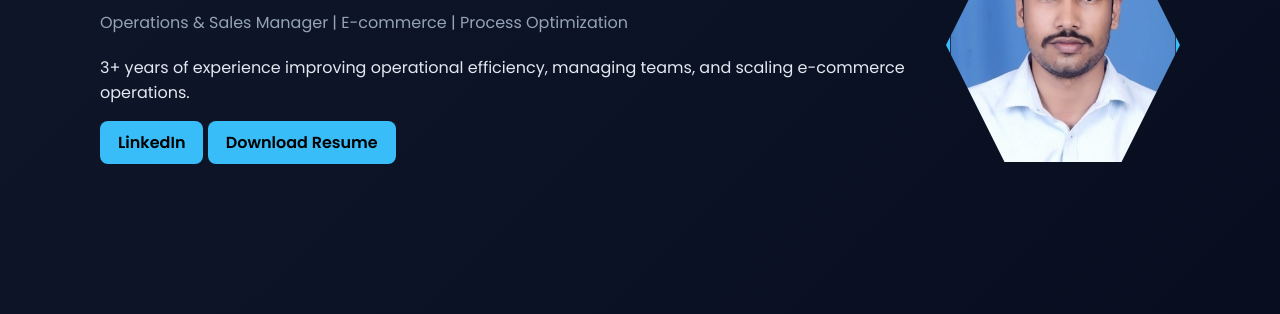
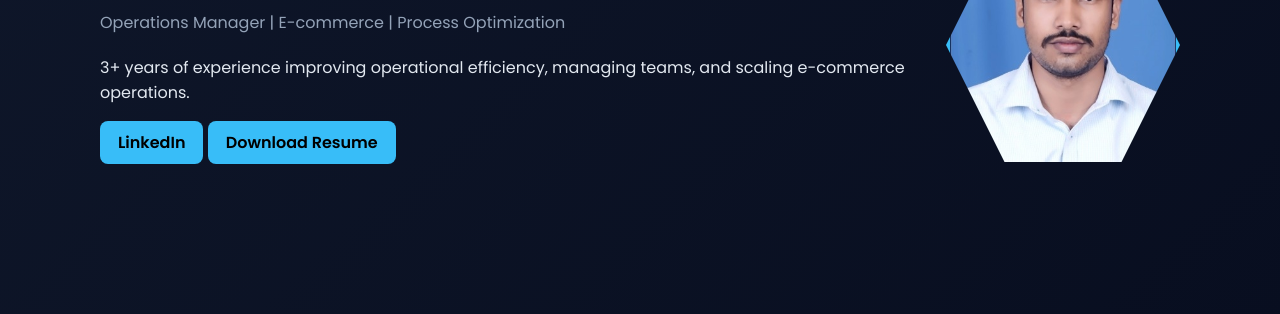
Before and after one commit to punithkumar686-sketch/punith-portfolio, a plain HTML site: page index.html in a window 1280 px wide. Shown: the part 270-584 px from the top of the page. Drawn offline with Linux system fonts and the light colour scheme.

Commit message:
Update index.html

```diff
--- a/index.html
+++ b/index.html
@@ -64,7 +64,7 @@
 <section id="home" class="home">
   <div>
     <h1>Punithkumar M Gudisagar</h1>
-    <p class="subtitle">Operations & Sales Manager | E-commerce | Process Optimization</p>
+    <p class="subtitle">Operations Manager | E-commerce | Process Optimization</p>
     <p>3+ years of experience improving operational efficiency, managing teams, and scaling e-commerce operations.</p>
     <br>
     <a class="btn" href="https://linkedin.com/in/punith-kumar-116992112" target="_blank">LinkedIn</a>
```
